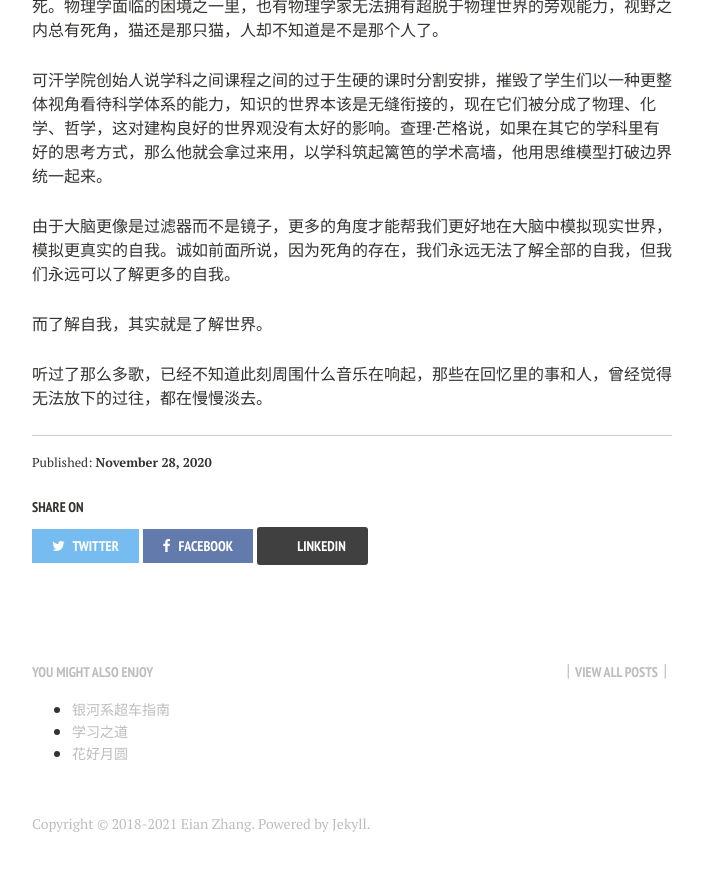
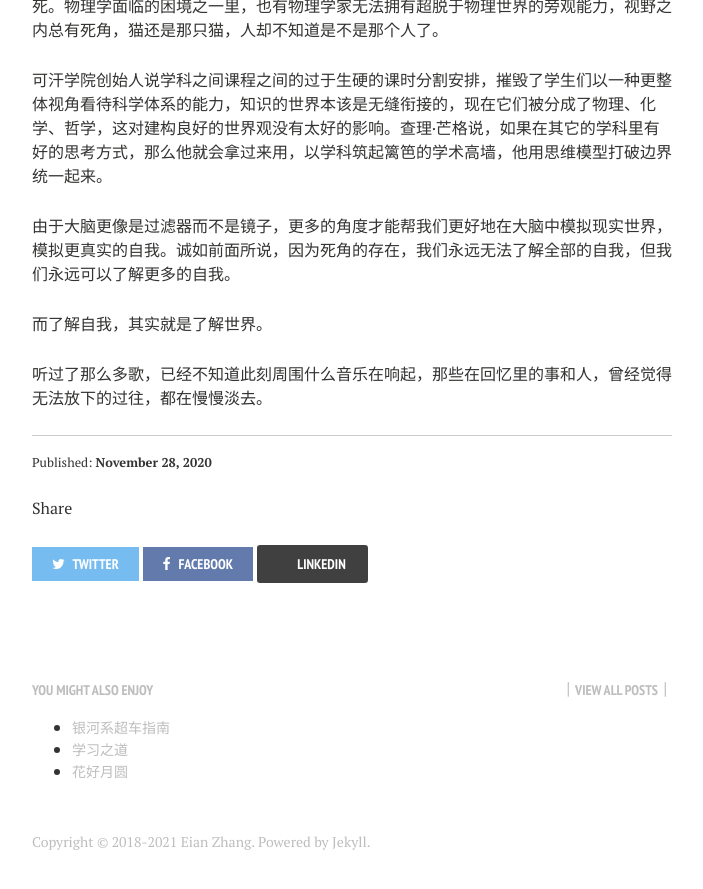
Before and after one commit to jarynzhang/eianzhang.github.io, a Jekyll site: the page built from _posts/2020-11-28-白痴弗洛伊德.md, in a window 1280 px wide and 900 px high, scrolled down 1325 px. Shown: the top 889 px of the window, without its empty margins (288-991 px from the left). Built offline with Jekyll 4.4.1, drawn with Linux system fonts in a browser that asks for light colours; nearby versions of some CDN libraries; our own code applies the rules of GitHub Pages for plain Markdown files.

Commit message:
3.9064 t

```diff
--- a/_includes/_social-share.html
+++ b/_includes/_social-share.html
@@ -1,5 +1,5 @@
 <div class="social-share">
-  <h4>Share on</h4>
+  <p>Share</p>
   <ul>
     <li>
       <a href="https://twitter.com/intent/tweet?text={{ site.url }}{{ page.url }}" class="twitter" title="Share on Twitter"><i class="fa fa-twitter"></i><span> Twitter</span></a>
```
